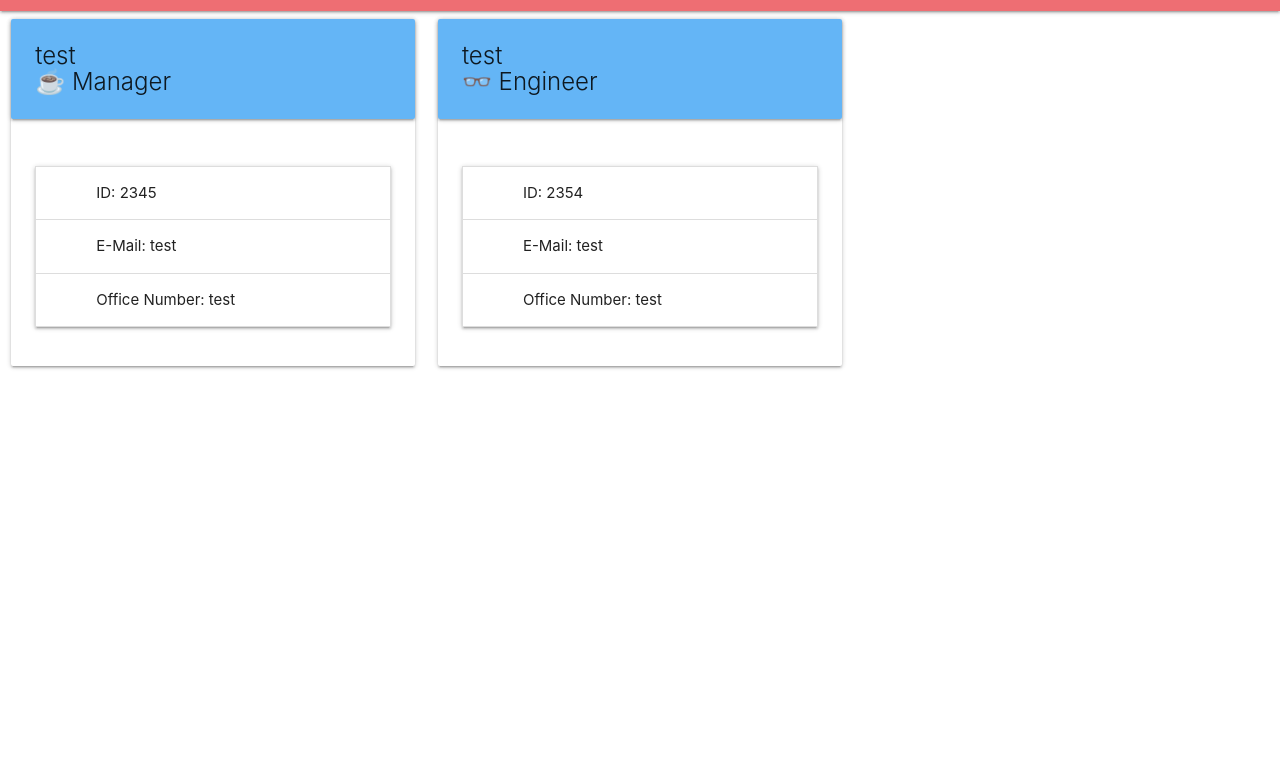
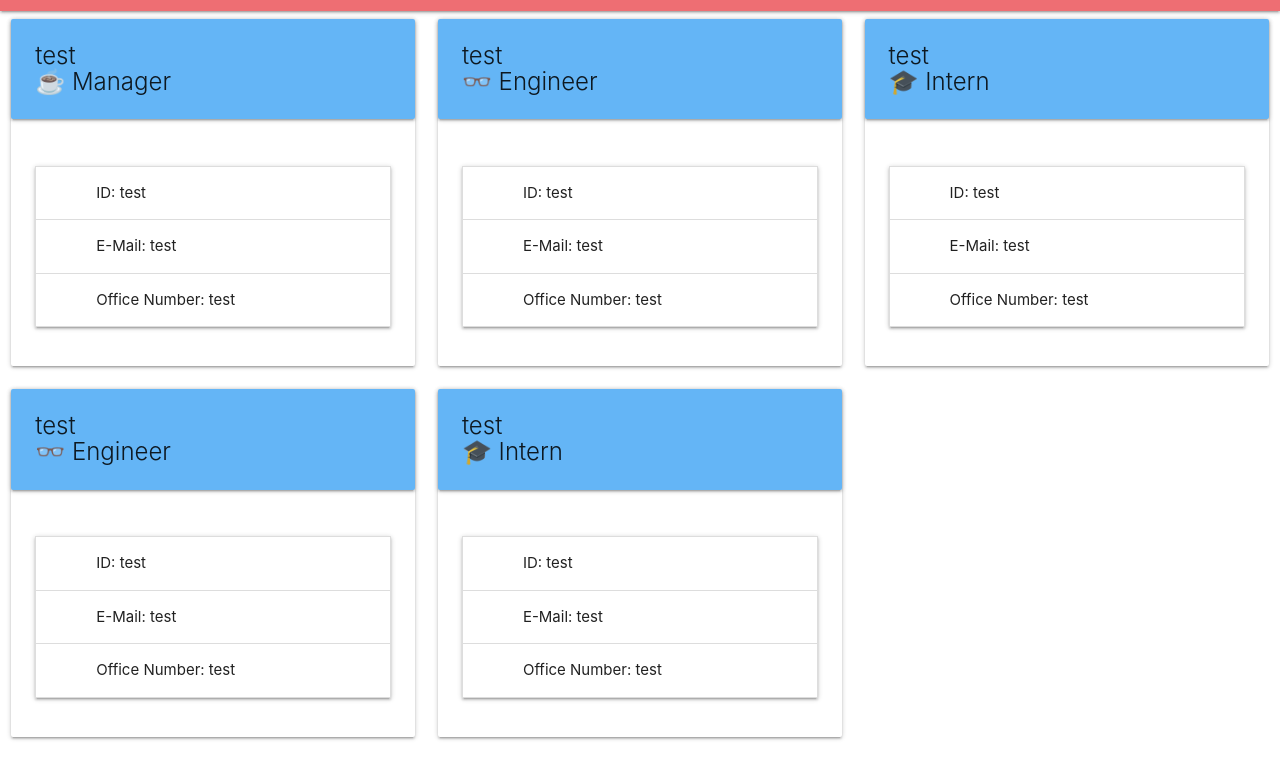
Before and after one commit to KurtisJin/Team-Member-Generator, a website: page index.html in a window 1280 px wide. Shown: the part 53-825 px from the top of the page. Before the commit the page ends 800 px from the top, so only its background shows below. Drawn offline with nearby package versions, Linux system fonts and the light colour scheme.

Commit message:
updated from PC

```diff
--- a/index.html
+++ b/index.html
@@ -27,7 +27,7 @@
             <div class="card-content">
                 <ul class="collapsible">
                     <li>
-                    <div class="collapsible-header"><i class="material-icons"></i>ID:&nbsp; <span class="id">2345</span></div>
+                    <div class="collapsible-header"><i class="material-icons"></i>ID:&nbsp; <span class="id">test</span></div>
                     </li>
                     <li>
                     <div class="collapsible-header"><i class="material-icons"></i>E-Mail:&nbsp; <span class="Email">test</span></div>
@@ -50,7 +50,7 @@
             <div class="card-content">
                 <ul class="collapsible">
                     <li>
-                    <div class="collapsible-header"><i class="material-icons"></i>ID:&nbsp; <span class="id">2354</span></div>
+                    <div class="collapsible-header"><i class="material-icons"></i>ID:&nbsp; <span class="id">test</span></div>
                     </li>
                     <li>
                     <div class="collapsible-header"><i class="material-icons"></i>E-Mail:&nbsp; <span class="email">test</span></div>
@@ -63,6 +63,75 @@
             </div>
         </div>
 
+        <div class="col s4">
+            <div class="card">
+                <h2 class="card-title card-panel blue lighten-2 first-name">test
+                    <br>
+                    <span class = "icon">🎓</span>
+                    <span class = "job-title">Intern</span>
+                </h2>
+            <div class="card-content">
+                <ul class="collapsible">
+                    <li>
+                    <div class="collapsible-header"><i class="material-icons"></i>ID:&nbsp; <span class="id">test</span></div>
+                    </li>
+                    <li>
+                    <div class="collapsible-header"><i class="material-icons"></i>E-Mail:&nbsp; <span class="Email">test</span></div>
+                    </li>
+                    <li>
+                    <div class="collapsible-header"><i class="material-icons"></i>Office Number:&nbsp; <span class="school">test</span></div>
+                    </li>
+                </ul>
+            </div>
+            </div>
+        </div>
+
+        <div class="col s4">
+            <div class="card">
+                <h2 class="card-title card-panel blue lighten-2 first-name">test
+                    <br>
+                    <span class = "icon">👓</span>
+                    <span class = "job-title">Engineer</span>
+                </h2>
+            <div class="card-content">
+                <ul class="collapsible">
+                    <li>
+                    <div class="collapsible-header"><i class="material-icons"></i>ID:&nbsp; <span class="id">test</span></div>
+                    </li>
+                    <li>
+                    <div class="collapsible-header"><i class="material-icons"></i>E-Mail:&nbsp; <span class="email">test</span></div>
+                    </li>
+                    <li>
+                    <div class="collapsible-header"><i class="material-icons"></i>Office Number:&nbsp; <span class="github">test</span></div>
+                    </li>
+                </ul>
+            </div>
+            </div>
+        </div>
+
+        <div class="col s4">
+            <div class="card">
+                <h2 class="card-title card-panel blue lighten-2 first-name">test
+                    <br>
+                    <span class = "icon">🎓</span>
+                    <span class = "job-title">Intern</span>
+                </h2>
+            <div class="card-content">
+                <ul class="collapsible">
+                    <li>
+                    <div class="collapsible-header"><i class="material-icons"></i>ID:&nbsp; <span class="id">test</span></div>
+                    </li>
+                    <li>
+                    <div class="collapsible-header"><i class="material-icons"></i>E-Mail:&nbsp; <span class="Email">test</span></div>
+                    </li>
+                    <li>
+                    <div class="collapsible-header"><i class="material-icons"></i>Office Number:&nbsp; <span class="school">test</span></div>
+                    </li>
+                </ul>
+            </div>
+            </div>
+        </div>
+
         </div>
     </div>
     </body>
--- a/index.js
+++ b/index.js
@@ -1,12 +1,10 @@
 const inquirer = require('inquirer')
 const fs = require('fs');
-// const markDown = require('./src/page-template');
 const Employee = require('../Office-Employees/lib/employee');
 const Manager = require('../Office-Employees/lib/manager');
 const Intern = require('../Office-Employees/lib/intern');
 const Engineer = require('../Office-Employees/lib/engineer')
 const generateHTML = require('./src/page-template');
-// TODO: Create an array of questions for user input
 //ask manager details
 
 const employees = [];//this will store object(s) thats from variable questions
```
